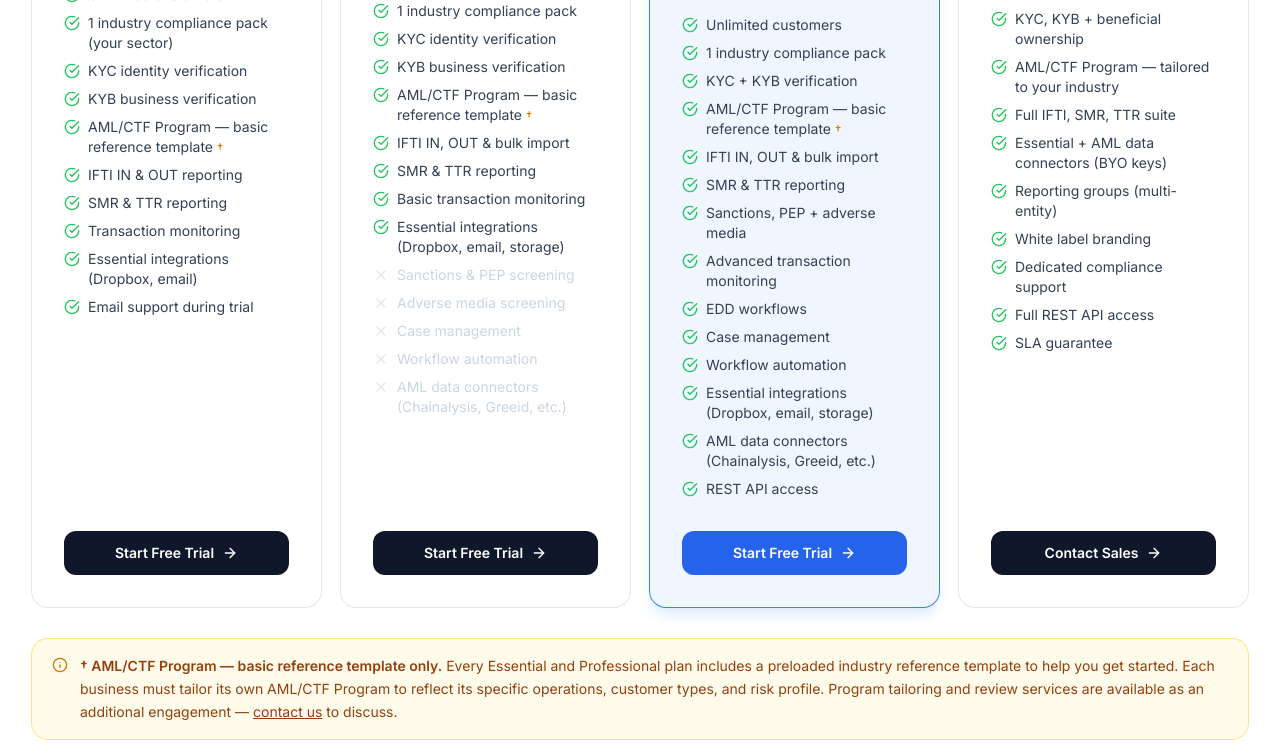
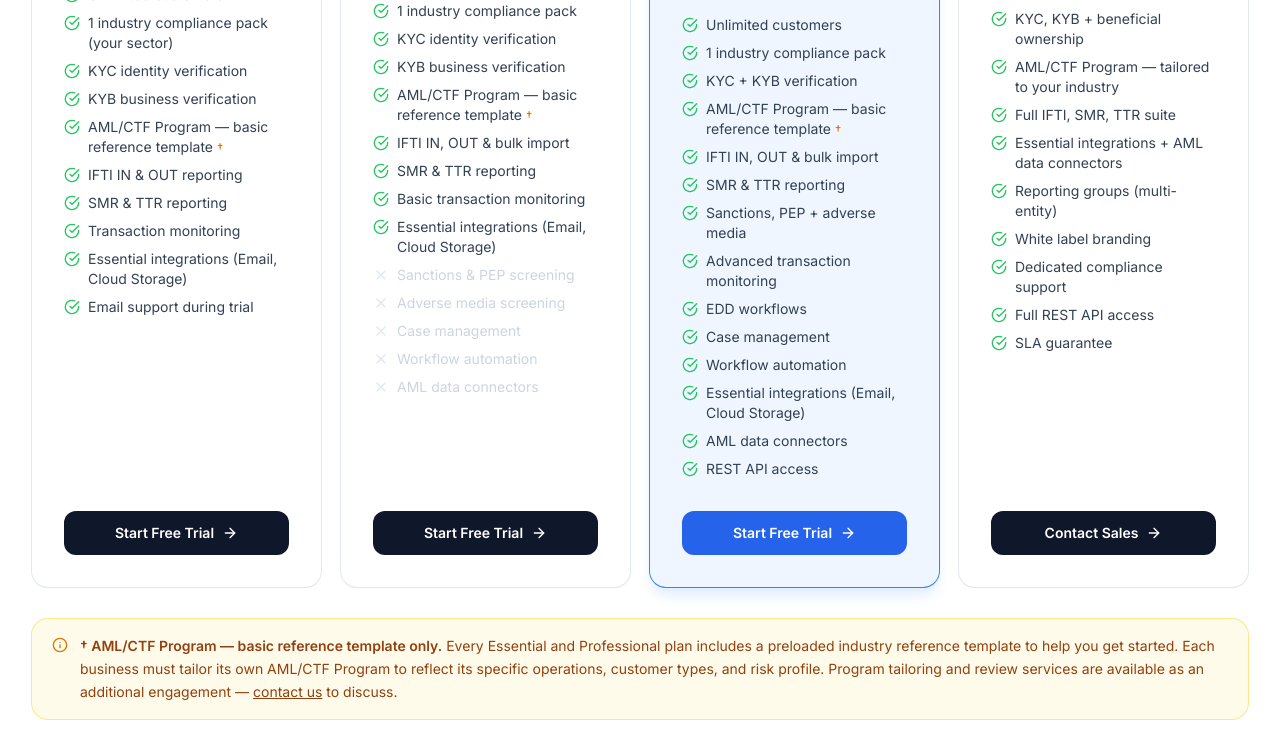
Before and after one commit to jabridge99/Verigo1, a Next.js app in the folder web/: page /pricing in a window 1280 px wide. Shown: the part 940-1690 px from the top of the page. Built offline with nearby package versions, Linux system fonts and the light colour scheme; no server answers.

Commit message:
Remove competitor names from pricing integrations
Replace 'Dropbox, email, storage' with 'Email, Cloud Storage' and
'AML data connectors (Chainalysis, Greeid, etc.)' with 'AML data connectors'

https://claude.ai/code/session_017mpYqj7UsY1PDfwG8QBMWg

```diff
--- a/web/app/pricing/page.tsx
+++ b/web/app/pricing/page.tsx
@@ -25,7 +25,7 @@ const plans = [
       { label: 'IFTI IN & OUT reporting', included: true },
       { label: 'SMR & TTR reporting', included: true },
       { label: 'Transaction monitoring', included: true },
-      { label: 'Essential integrations (Dropbox, email)', included: true },
+      { label: 'Essential integrations (Email, Cloud Storage)', included: true },
       { label: 'Email support during trial', included: true },
     ],
     cta: 'Start Free Trial',
@@ -48,12 +48,12 @@ const plans = [
       { label: 'IFTI IN, OUT & bulk import', included: true },
       { label: 'SMR & TTR reporting', included: true },
       { label: 'Basic transaction monitoring', included: true },
-      { label: 'Essential integrations (Dropbox, email, storage)', included: true },
+      { label: 'Essential integrations (Email, Cloud Storage)', included: true },
       { label: 'Sanctions & PEP screening', included: false },
       { label: 'Adverse media screening', included: false },
       { label: 'Case management', included: false },
       { label: 'Workflow automation', included: false },
-      { label: 'AML data connectors (Chainalysis, Greeid, etc.)', included: false },
+      { label: 'AML data connectors', included: false },
     ],
     cta: 'Start Free Trial',
     href: '/start-trial',
@@ -78,8 +78,8 @@ const plans = [
       { label: 'EDD workflows', included: true },
       { label: 'Case management', included: true },
       { label: 'Workflow automation', included: true },
-      { label: 'Essential integrations (Dropbox, email, storage)', included: true },
-      { label: 'AML data connectors (Chainalysis, Greeid, etc.)', included: true },
+      { label: 'Essential integrations (Email, Cloud Storage)', included: true },
+      { label: 'AML data connectors', included: true },
       { label: 'REST API access', included: true },
     ],
     cta: 'Start Free Trial',
@@ -99,7 +99,7 @@ const plans = [
       { label: 'KYC, KYB + beneficial ownership', included: true },
       { label: 'AML/CTF Program — tailored to your industry', included: true },
       { label: 'Full IFTI, SMR, TTR suite', included: true },
-      { label: 'Essential + AML data connectors (BYO keys)', included: true },
+      { label: 'Essential integrations + AML data connectors', included: true },
       { label: 'Reporting groups (multi-entity)', included: true },
       { label: 'White label branding', included: true },
       { label: 'Dedicated compliance support', included: true },
@@ -172,8 +172,8 @@ const compareGroups: { group: string; rows: { feature: string; tooltip?: string;
   {
     group: 'Integrations',
     rows: [
-      { feature: 'Essential integrations (Dropbox, email, cloud storage)', values: [true, true, true, true] },
-      { feature: 'AML data connectors (Chainalysis, Greeid, etc.)', values: [false, false, true, true] },
+      { feature: 'Essential integrations (Email, Cloud Storage)', values: [true, true, true, true] },
+      { feature: 'AML data connectors', values: [false, false, true, true] },
     ],
   },
   {
```
